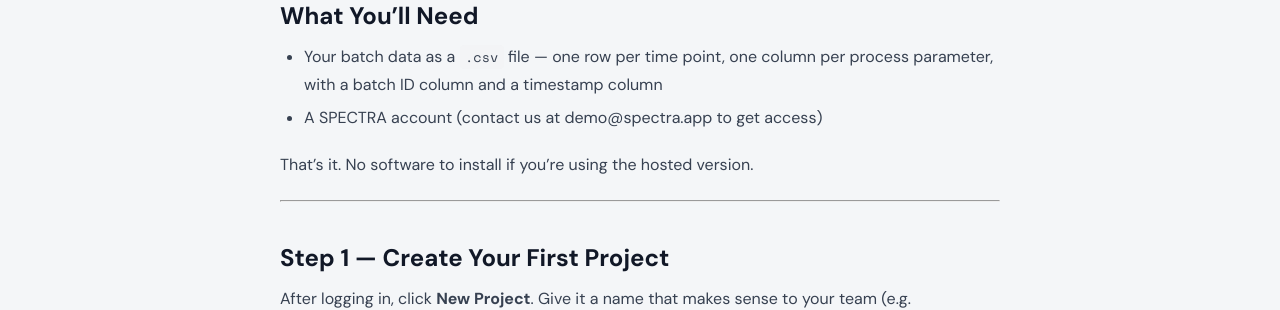
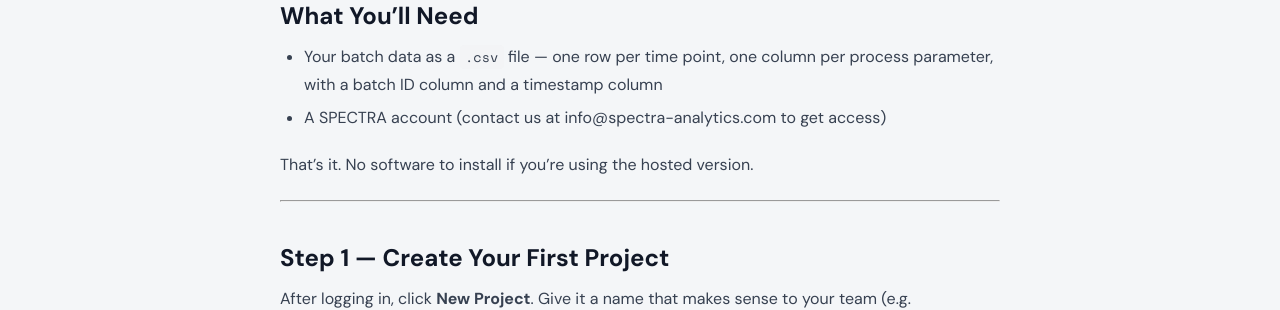
Before and after one commit to KlemenLavrac/Spectra.github.io, a Jekyll site: the page built from _docs/getting-started.md, in a window 1280 px wide and 900 px high. Shown: the part 240-550 px from the top of the window. Built offline with Jekyll 4.4.1, drawn with Linux system fonts in a browser that asks for light colours.

Commit message:
Update email address

```diff
--- a/_config.yml
+++ b/_config.yml
@@ -14,7 +14,7 @@
 baseurl: ""
 
 # Contact
-email: demo@spectra.app
+email: info@spectra-analytics.com
 linkedin: "https://linkedin.com/company/spectra"
 
 # Navigation links shown in the top bar
--- a/_docs/getting-started.md
+++ b/_docs/getting-started.md
@@ -8,7 +8,7 @@
 ## What You'll Need
 
 - Your batch data as a `.csv` file — one row per time point, one column per process parameter, with a batch ID column and a timestamp column
-- A SPECTRA account (contact us at [demo@spectra.app](mailto:demo@spectra.app) to get access)
+- A SPECTRA account (contact us at [info@spectra-analytics.com](mailto:info@spectra-analytics.com) to get access)
 
 That's it. No software to install if you're using the hosted version.
 
--- a/assets/js/demo-modal.js
+++ b/assets/js/demo-modal.js
@@ -1,7 +1,7 @@
 (() => {
     'use strict';
 
-    const DEMO_EMAIL = 'demo@spectra.app';
+    const DEMO_EMAIL = 'info@spectra-analytics.com';
 
     const modal      = document.getElementById('demo-modal');
     const overlay    = document.getElementById('demo-modal-overlay');
```
Also changed, not shown: _docs/cfr-part-11.md (+1 -1 lines).
